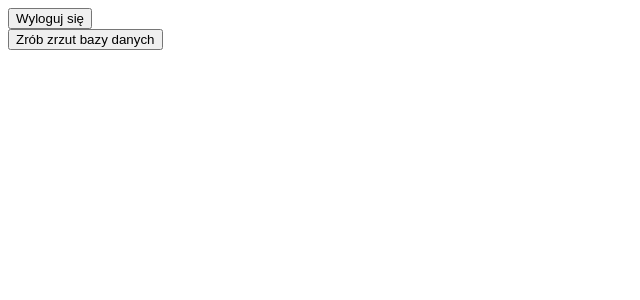
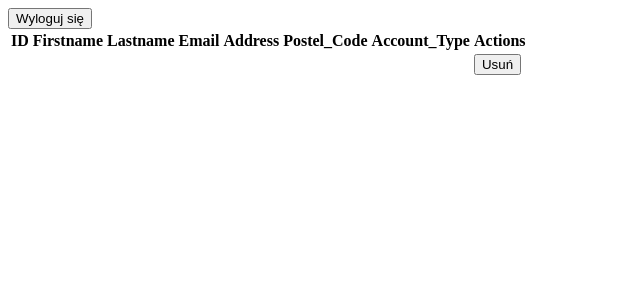
Before and after one commit to WilinskiW/SklepInternetowyBJJ, a PHP site: page /admin_panel/index.php in a window 1280 px wide. Shown: the top 300 px of the page, without its empty margins (0-640 px from the left). Run offline with PHP 8.4, Linux system fonts and the light colour scheme; tables that the repository leaves empty or names only in its code hold one stand-in row (values such as "Sample post"); data that the repository does not hold is empty.

Commit message:
usuwanie user'ów jako admin

```diff
--- a/admin_panel/index.php
+++ b/admin_panel/index.php
@@ -2,6 +2,10 @@
 session_start();
 
 include_once '../db_connect.php';
+
+$stmt = $conn->prepare("SELECT * FROM Users WHERE Account_Type != 'admin'");
+$stmt->execute();
+$users = $stmt->fetchAll(PDO::FETCH_ASSOC);
 
 if ($_SERVER['REQUEST_METHOD'] == "GET" && isset($_GET['reset-submit-input'])) {
     unset($_SESSION['user_id']);
@@ -26,11 +30,35 @@
         <input id="log-out-submit" class="submit" type="submit" name="reset-submit-input" value="Wyloguj się">
     </div>
 </form>
+<table>
+    <tr>
+        <th>ID</th>
+        <th>Firstname</th>
+        <th>Lastname</th>
+        <th>Email</th>
+        <th>Address</th>
+        <th>Postel_Code</th>
+        <th>Account_Type</th>
+        <th>Actions</th>
+    </tr>
+    <?php foreach ($users as $user): ?>
+        <tr>
+            <td><?= $user['ID'] ?></td>
+            <td><?= $user['Firstname'] ?></td>
+            <td><?= $user['Lastname'] ?></td>
+            <td><?= $user['Email'] ?></td>
+            <td><?= $user['Address'] ?></td>
+            <td><?= $user['Postel_Code'] ?></td>
+            <td><?= $user['Account_Type'] ?></td>
+            <td>
+                <form action="delete_user.php" method="post">
+                    <input type="hidden" name="user_id" value="<?= $user['ID'] ?>">
+                    <input type="submit" value="Usuń">
+                </form>
+            </td>
+        </tr>
+    <?php endforeach; ?>
+</table>
 
-<form method="post">
-    <div class="input">
-        <input id="dump-db" class="submit" type="submit" name="dump-db" value="Zrób zrzut bazy danych">
-    </div>
-</form>
 </body>
 </html>
--- a/css/product_gallery.css
+++ b/css/product_gallery.css
@@ -1,4 +1,5 @@
-.produkty-span {
+.
+produkty-span {
     display: flex;
     justify-content: center;
     margin: 50px;
```
Also changed, not shown: admin_panel/delete_user.php (added, +10 -0 lines).
